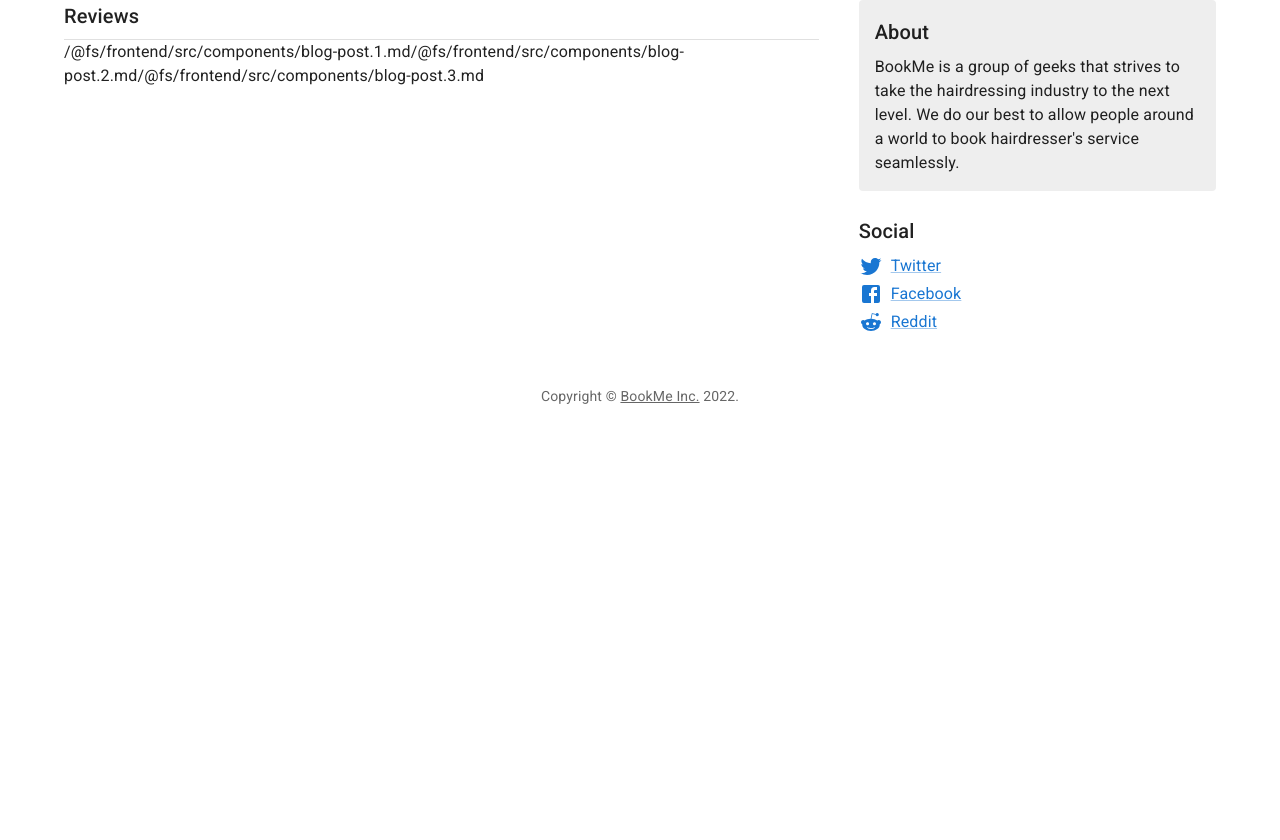
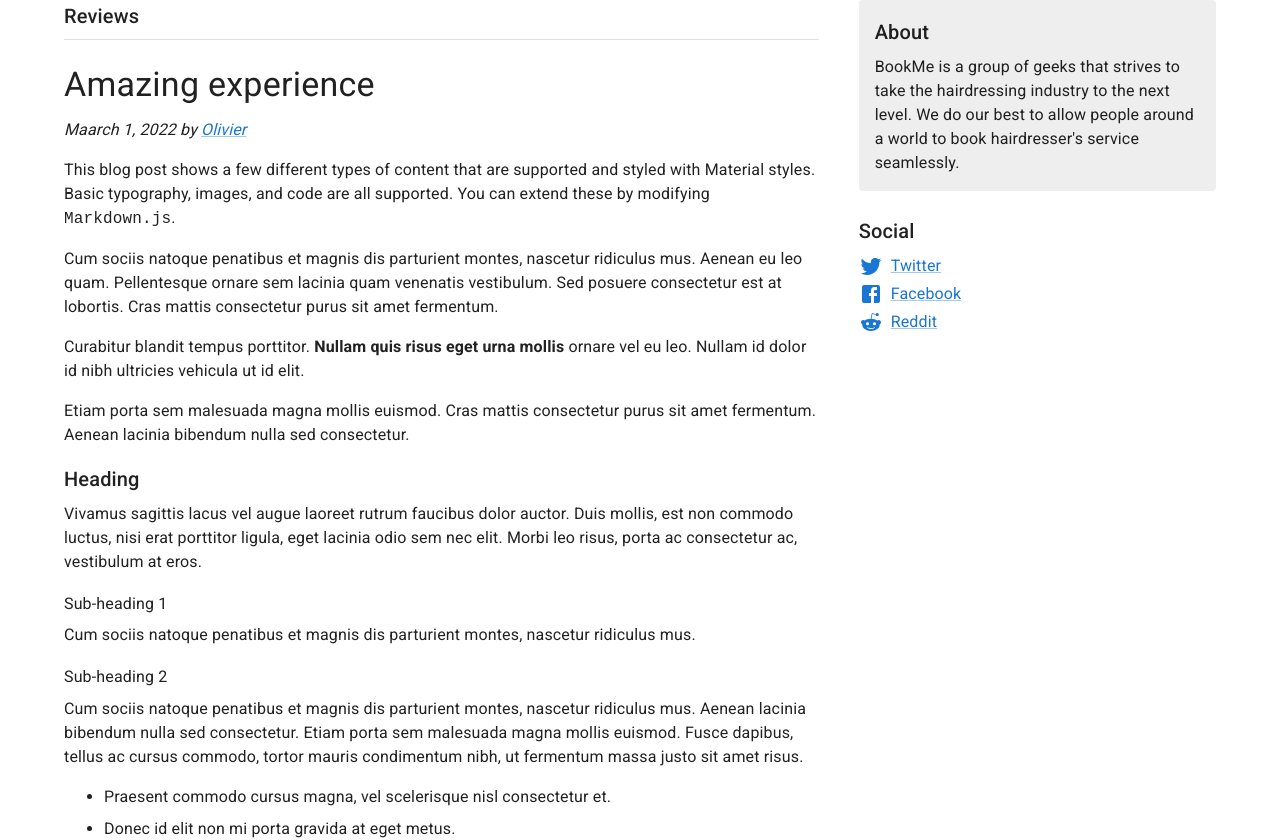
Before and after one commit to sebaderendarz/book-me, a React (Create React App) app in the folder frontend/: page / in a window 1280 px wide. Shown: the part 725-1565 px from the top of the page. Before the commit the page ends 1179 px from the top, so only its background shows below. Built offline with nearby package versions, Linux system fonts and the light colour scheme; no server answers.

Commit message:
T-16,17,20,21 Reformat code, add reviews list

```diff
--- a/frontend/src/components/App.js
+++ b/frontend/src/components/App.js
@@ -1,5 +1,5 @@
 import React, { useRef, useState, useEffect } from "react";
-import Blog from "./Blog.js";
+import CustomerLandingPage from "./CustomerLandingPage";
 
 const { REACT_APP_WS_BASE_URL } = process.env;
 const WEBSOCKET_API_URL = `${REACT_APP_WS_BASE_URL}notification/1/`;
@@ -24,7 +24,7 @@ const App = () => {
 
   return (
     <div>
-      <Blog />
+      <CustomerLandingPage />
     </div>
   );
 };
--- a/frontend/src/components/blog-post.1.md
+++ b/frontend/src/components/AppReviews.js
@@ -1,10 +1,10 @@
-# Sample blog post
+const review1 = `# Amazing experience
 
-_April 1, 2020 by [Olivier](/)_
+_Maarch 1, 2022 by [Olivier](/)_
 
 This blog post shows a few different types of content that are supported and styled with
 Material styles. Basic typography, images, and code are all supported.
-You can extend these by modifying `Markdown.js`.
+You can extend these by modifying \`Markdown.js\`.
 
 Cum sociis natoque penatibus et magnis dis parturient montes, nascetur ridiculus mus.
 Aenean eu leo quam. Pellentesque ornare sem lacinia quam venenatis vestibulum.
@@ -44,3 +44,46 @@ Donec ullamcorper nulla non metus auctor fringilla. Nulla vitae elit libero, a p
 1. Maecenas sed diam eget risus varius blandit sit amet non magna.
 
 Cras mattis consectetur purus sit amet fermentum. Sed posuere consectetur est at lobortis.
+`;
+
+const review2 = `# Simplicity is what makes this app offbeat
+
+_February 23, 2022 by [Matt](/)_
+
+Cum sociis natoque penatibus et magnis dis parturient montes, nascetur ridiculus mus.
+Aenean eu leo quam. Pellentesque ornare sem lacinia quam venenatis vestibulum.
+Sed posuere consectetur est at lobortis. Cras mattis consectetur purus sit amet fermentum.
+
+Curabitur blandit tempus porttitor. **Nullam quis risus eget urna mollis** ornare vel eu leo.
+Nullam id dolor id nibh ultricies vehicula ut id elit.
+
+Etiam porta sem malesuada magna mollis euismod. Cras mattis consectetur purus sit amet fermentum.
+Aenean lacinia bibendum nulla sed consectetur.
+
+Vivamus sagittis lacus vel augue laoreet rutrum faucibus dolor auctor.
+Duis mollis, est non commodo luctus, nisi erat porttitor ligula, eget lacinia odio sem nec elit.
+Morbi leo risus, porta ac consectetur ac, vestibulum at eros.
+`;
+
+const review3 = `# Keep it up, the newest features are great
+
+_February 14, 2022 by [Tom](/)_
+
+Cum sociis natoque penatibus et magnis dis parturient montes, nascetur ridiculus mus.
+Aenean lacinia bibendum nulla sed consectetur. Etiam porta sem malesuada magna mollis euismod.
+Fusce dapibus, tellus ac cursus commodo, tortor mauris condimentum nibh,
+ut fermentum massa justo sit amet risus.
+
+- Praesent commodo cursus magna, vel scelerisque nisl consectetur et.
+- Donec id elit non mi porta gravida at eget metus.
+- Nulla vitae elit libero, a pharetra augue.
+
+Etiam porta sem malesuada magna mollis euismod. Cras mattis consectetur purus sit amet fermentum.
+Aenean lacinia bibendum nulla sed consectetur.
+
+Donec ullamcorper nulla non metus auctor fringilla. Nulla vitae elit libero, a pharetra augue.
+`;
+
+const reviews = [review1, review2, review3];
+
+export default reviews;
--- a/frontend/src/components/Blog.js
+++ b/frontend/src/components/CustomerLandingPage.js
@@ -7,16 +7,14 @@ import FacebookIcon from "@mui/icons-material/Facebook";
 import TwitterIcon from "@mui/icons-material/Twitter";
 import { createTheme, ThemeProvider } from "@mui/material/styles";
 import Header from "./Header";
-import MainFeaturedPost from "./MainFeaturedPost";
-import Main from "./Main";
+import ImageWithCustomizableText from "./ImageWithCustomizableText";
 import Sidebar from "./Sidebar";
 import Footer from "./Footer";
 import SearchBar from "./SearchBar";
-import post1 from "./blog-post.1.md";
-import post2 from "./blog-post.2.md";
-import post3 from "./blog-post.3.md";
+import reviews from "./AppReviews";
+import MarkdownList from "./MarkdownList";
 
-const mainFeaturedPost = {
+const mainImageWithTextProps = {
   title: "Getting a new haircut easier than ever before...",
   description:
     "BookMe is a free booking application, in which you can easily find a free date and make an appointment conveniently. No calling - you book anytime and from anywhere.",
@@ -24,16 +22,18 @@ const mainFeaturedPost = {
   imageText: "Image not available.",
 };
 
-const posts = [post1, post2, post3];
-
-const sidebar = {
+const sidebarProps = {
   title: "About",
   description:
     "BookMe is a group of geeks that strives to take the hairdressing industry to the next level. We do our best to allow people around a world to book hairdresser's service seamlessly.",
   social: [
-    { name: "Twitter", icon: TwitterIcon },
-    { name: "Facebook", icon: FacebookIcon },
-    { name: "Reddit", icon: RedditIcon },
+    { name: "Twitter", icon: TwitterIcon, url: "https://twitter.com/bookme" },
+    {
+      name: "Facebook",
+      icon: FacebookIcon,
+      url: "https://facebook.com/bookme",
+    },
+    { name: "Reddit", icon: RedditIcon, url: "https://reddit.com/bookme" },
   ],
 };
 
@@ -48,7 +48,7 @@ const searchBarStyle = {
 
 const theme = createTheme();
 
-export default function Blog() {
+export default function CustomerLandingPage() {
   return (
     <ThemeProvider theme={theme}>
       <CssBaseline />
@@ -60,14 +60,10 @@ export default function Blog() {
             onRequestSearch={() => console.log("onRequestSearch")}
             style={searchBarStyle}
           />
-          <MainFeaturedPost post={mainFeaturedPost} />
+          <ImageWithCustomizableText data={mainImageWithTextProps} />
           <Grid container spacing={5} sx={{ mt: 3 }}>
-            <Main title="Reviews" posts={posts} />
-            <Sidebar
-              title={sidebar.title}
-              description={sidebar.description}
-              social={sidebar.social}
-            />
+            <MarkdownList title="Reviews" reviews={reviews} />
+            <Sidebar {...sidebarProps} />
           </Grid>
         </main>
       </Container>
--- a/frontend/src/components/Header.js
+++ b/frontend/src/components/Header.js
@@ -1,4 +1,4 @@
-import * as React from "react";
+import { Fragment } from "react";
 import Toolbar from "@mui/material/Toolbar";
 import Button from "@mui/material/Button";
 import Typography from "@mui/material/Typography";
@@ -7,7 +7,7 @@ import Stack from "@mui/material/Stack";
 
 function Header() {
   return (
-    <React.Fragment>
+    <Fragment>
       <Toolbar
         sx={{ borderBottom: 1, borderColor: "divider", marginBottom: 2 }}
       >
@@ -29,7 +29,7 @@ function Header() {
           </Button>
         </Stack>
       </Toolbar>
-    </React.Fragment>
+    </Fragment>
   );
 }
 
--- a/frontend/src/components/Markdown.js
+++ b/frontend/src/components/MarkdownItem.js
@@ -45,6 +45,6 @@ const options = {
   },
 };
 
-export default function Markdown(props) {
+export default function MarkdownItem(props) {
   return <ReactMarkdown options={options} {...props} />;
 }
--- a/frontend/src/components/Main.js
+++ b/frontend/src/components/MarkdownList.js
@@ -3,10 +3,10 @@ import PropTypes from "prop-types";
 import Grid from "@mui/material/Grid";
 import Typography from "@mui/material/Typography";
 import Divider from "@mui/material/Divider";
-import Markdown from "./Markdown";
+import MarkdownItem from "./MarkdownItem";
 
-function Main(props) {
-  const { posts, title } = props;
+function MarkdownList(props) {
+  const { reviews, title } = props;
 
   return (
     <Grid
@@ -23,18 +23,18 @@ function Main(props) {
         {title}
       </Typography>
       <Divider />
-      {posts.map((post) => (
-        <Markdown className="markdown" key={post.substring(0, 40)}>
-          {post}
-        </Markdown>
+      {reviews.map((review, index) => (
+        <MarkdownItem className="markdown" key={index}>
+          {review}
+        </MarkdownItem>
       ))}
     </Grid>
   );
 }
 
-Main.propTypes = {
-  posts: PropTypes.arrayOf(PropTypes.string).isRequired,
+MarkdownList.propTypes = {
+  reviews: PropTypes.arrayOf(PropTypes.string).isRequired,
   title: PropTypes.string.isRequired,
 };
 
-export default Main;
+export default MarkdownList;
--- a/frontend/src/components/SearchBar.js
+++ b/frontend/src/components/SearchBar.js
@@ -7,6 +7,10 @@ import ClearIcon from "@mui/icons-material/Clear";
 import SearchIcon from "@mui/icons-material/Search";
 import { withStyles } from "@mui/styles";
 import classNames from "classnames";
+
+// Code taken from material-ui-search-bar library and adjusted accordingly.
+// I wasn't able to install this dependency due to unresolvable conflicts
+// in dependencies. MUI expected react=^17.0.0 but mui-search-bar expected ^16.8.0.
 
 const styles = (theme) => ({
   root: {
--- a/frontend/src/components/Sidebar.js
+++ b/frontend/src/components/Sidebar.js
@@ -24,7 +24,7 @@ function Sidebar(props) {
         <Link
           display="block"
           variant="body1"
-          href="#"
+          href={network.url}
           key={network.name}
           sx={{ mb: 0.5 }}
         >
@@ -44,6 +44,7 @@ Sidebar.propTypes = {
     PropTypes.shape({
       icon: PropTypes.elementType.isRequired,
       name: PropTypes.string.isRequired,
+      url: PropTypes.string.isRequired,
     })
   ).isRequired,
   title: PropTypes.string.isRequired,
--- a/frontend/src/components/blog-post.2.md
+++ /dev/null
@@ -1,17 +0,0 @@
-# Another blog post
-
-_March 23, 2020 by [Matt](/)_
-
-Cum sociis natoque penatibus et magnis dis parturient montes, nascetur ridiculus mus.
-Aenean eu leo quam. Pellentesque ornare sem lacinia quam venenatis vestibulum.
-Sed posuere consectetur est at lobortis. Cras mattis consectetur purus sit amet fermentum.
-
-Curabitur blandit tempus porttitor. **Nullam quis risus eget urna mollis** ornare vel eu leo.
-Nullam id dolor id nibh ultricies vehicula ut id elit.
-
-Etiam porta sem malesuada magna mollis euismod. Cras mattis consectetur purus sit amet fermentum.
-Aenean lacinia bibendum nulla sed consectetur.
-
-Vivamus sagittis lacus vel augue laoreet rutrum faucibus dolor auctor.
-Duis mollis, est non commodo luctus, nisi erat porttitor ligula, eget lacinia odio sem nec elit.
-Morbi leo risus, porta ac consectetur ac, vestibulum at eros.
--- a/frontend/src/components/blog-post.3.md
+++ /dev/null
@@ -1,17 +0,0 @@
-# New feature
-
-_March 14, 2020 by [Tom](/)_
-
-Cum sociis natoque penatibus et magnis dis parturient montes, nascetur ridiculus mus.
-Aenean lacinia bibendum nulla sed consectetur. Etiam porta sem malesuada magna mollis euismod.
-Fusce dapibus, tellus ac cursus commodo, tortor mauris condimentum nibh,
-ut fermentum massa justo sit amet risus.
-
-- Praesent commodo cursus magna, vel scelerisque nisl consectetur et.
-- Donec id elit non mi porta gravida at eget metus.
-- Nulla vitae elit libero, a pharetra augue.
-
-Etiam porta sem malesuada magna mollis euismod. Cras mattis consectetur purus sit amet fermentum.
-Aenean lacinia bibendum nulla sed consectetur.
-
-Donec ullamcorper nulla non metus auctor fringilla. Nulla vitae elit libero, a pharetra augue.
```
Also changed, not shown: frontend/src/components/ImageWithCustomizableText.js (renamed from frontend/src/components/MainFeaturedPost.js, +10 -11 lines).
